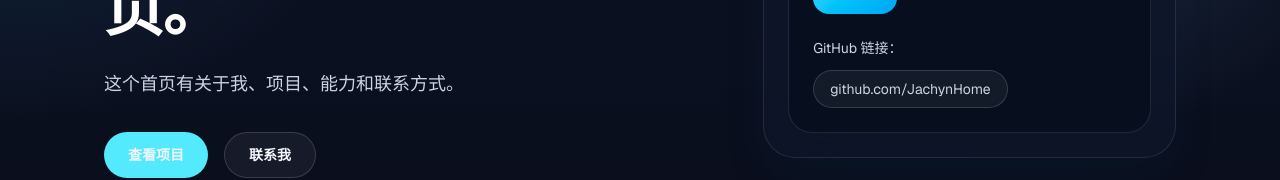
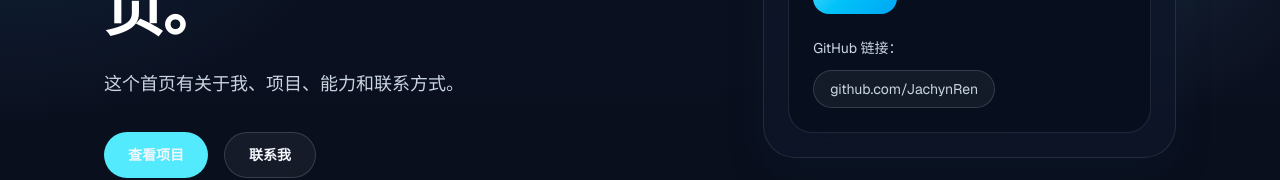
Before and after one commit to JachynRen/JachynRen.github.io, a Next.js app: page / in a window 1280 px wide. Shown: the part 330-510 px from the top of the page. Built offline with nearby package versions, Linux system fonts and the light colour scheme.

Commit message:
fix: update GitHub link from JachynHome to JachynRen

```diff
--- a/src/app/page.tsx
+++ b/src/app/page.tsx
@@ -99,12 +99,12 @@ export default function Home() {
               <div className="mt-6 space-y-3 text-sm text-slate-300">
                 <p>GitHub 链接：</p>
                 <a
-                  href="https://github.com/JachynHome"
+                  href="https://github.com/JachynRen"
                   target="_blank"
                   rel="noreferrer"
                   className="inline-flex items-center rounded-full border border-white/15 bg-white/5 px-4 py-2 text-cyan-200 transition hover:border-cyan-300/40 hover:bg-white/10"
                 >
-                  github.com/JachynHome
+                  github.com/JachynRen
                 </a>
               </div>
 
```
